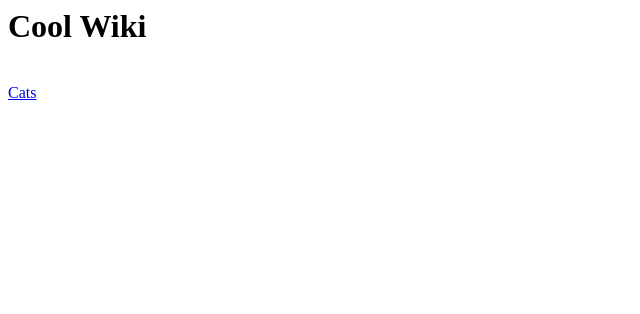
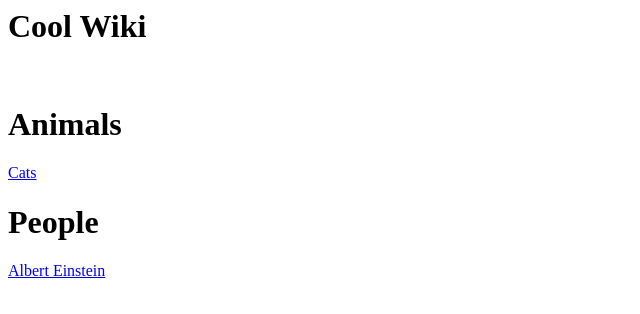
Before and after one commit to cool-wiki/cool-wiki.github.io, a plain HTML site: page index.html in a window 1280 px wide. Shown: the whole page, without its empty margins (0-640 px from the left). Drawn offline with Linux system fonts and the light colour scheme.

Commit message:
Update index.html

```diff
--- a/index.html
+++ b/index.html
@@ -3,7 +3,11 @@
     <h1>Cool Wiki</h1>
 
     <br>
+    <h1>Animals</h1>
+    <a href="cats.html">Cats</a>
 
-    <a href="cats.html">Cats</a>
+    <br>
+    <h1>People</h1>
+    <a href="AlbertEinstein.html">Albert Einstein</a>
   </body>
 </html>
```
